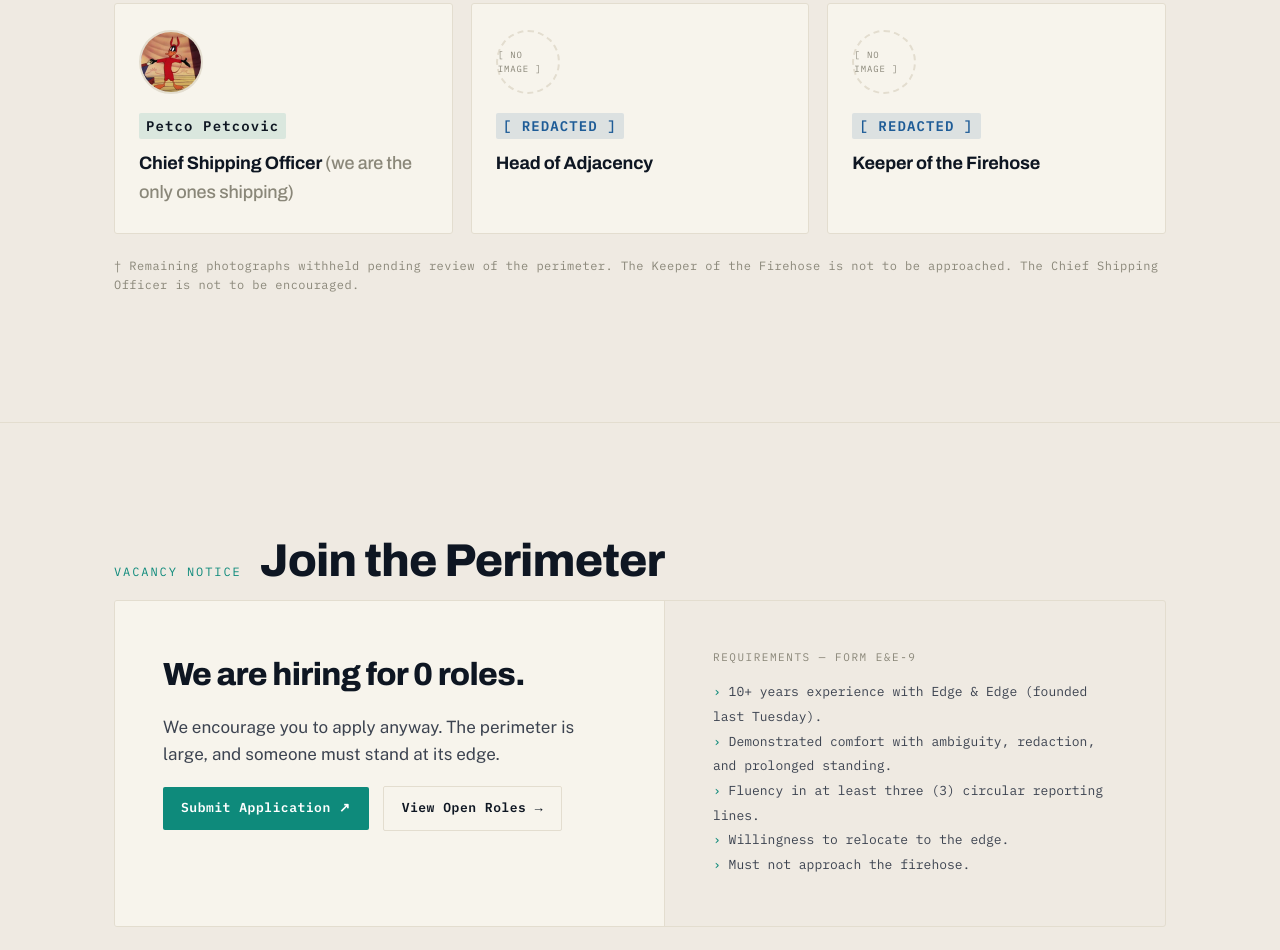
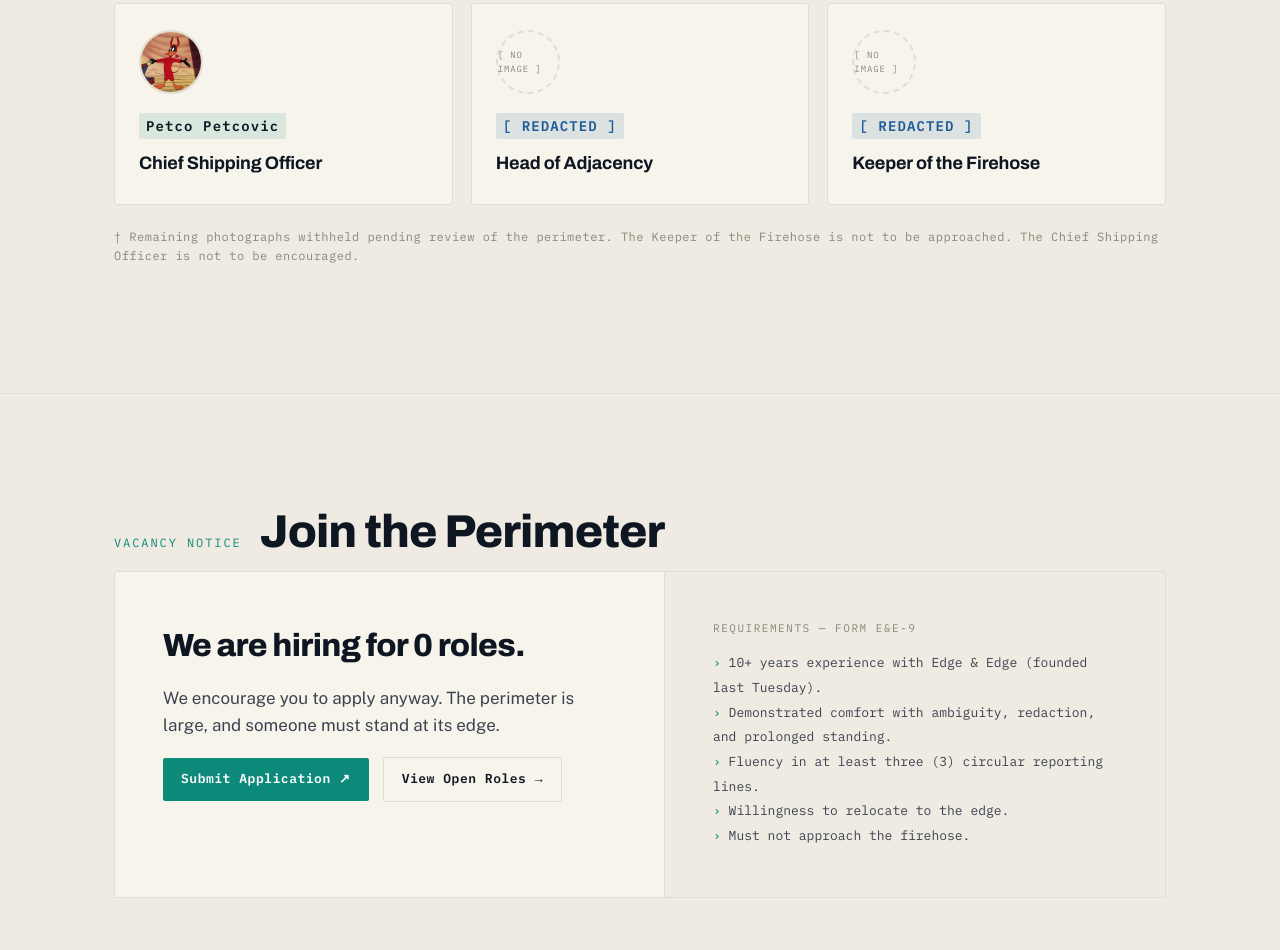
Before and after one commit to edgeandedge/edgeandedge, a website: page index.html in a window 1280 px wide. Shown: the part 10626-11576 px from the top of the page. Drawn offline with nearby package versions, Linux system fonts and the light colour scheme.

Commit message:
Petco role: drop the '(we are the only ones shipping)' qualifier

```diff
--- a/index.html
+++ b/index.html
@@ -885,7 +885,7 @@
       <div class="member"><div class="avatar photo"><img src="/team/manuelo.jpg" alt="Manuelo Rollero" loading="lazy"></div><span class="nm named">Manuelo Rollero</span><div class="role">Founder &amp; Chief Perimeter Officer</div></div>
       <div class="member"><div class="avatar photo"><img src="/team/volvo.jpg" alt="Volvo Pence" loading="lazy"></div><span class="nm named">Volvo Pence</span><div class="role">Chief Substrate Officer</div></div>
       <div class="member"><div class="avatar photo"><img src="/team/nickey.jpg" alt="Nickey Magnus" loading="lazy"></div><span class="nm named">Nickey Magnus</span><div class="role">SVP, Business Development &amp; Forward-Looking Statements</div></div>
-      <div class="member"><div class="avatar photo"><img src="/team/petco.jpg" alt="Petco Petcovic" loading="lazy"></div><span class="nm named">Petco Petcovic</span><div class="role">Chief Shipping Officer <span style="color:var(--text-fade);font-weight:400">(we are the only ones shipping)</span></div></div>
+      <div class="member"><div class="avatar photo"><img src="/team/petco.jpg" alt="Petco Petcovic" loading="lazy"></div><span class="nm named">Petco Petcovic</span><div class="role">Chief Shipping Officer</div></div>
       <div class="member"><div class="avatar">[ NO IMAGE ]</div><span class="nm">[ REDACTED ]</span><div class="role">Head of Adjacency</div></div>
       <div class="member"><div class="avatar">[ NO IMAGE ]</div><span class="nm">[ REDACTED ]</span><div class="role">Keeper of the Firehose</div></div>
     </div>
```
